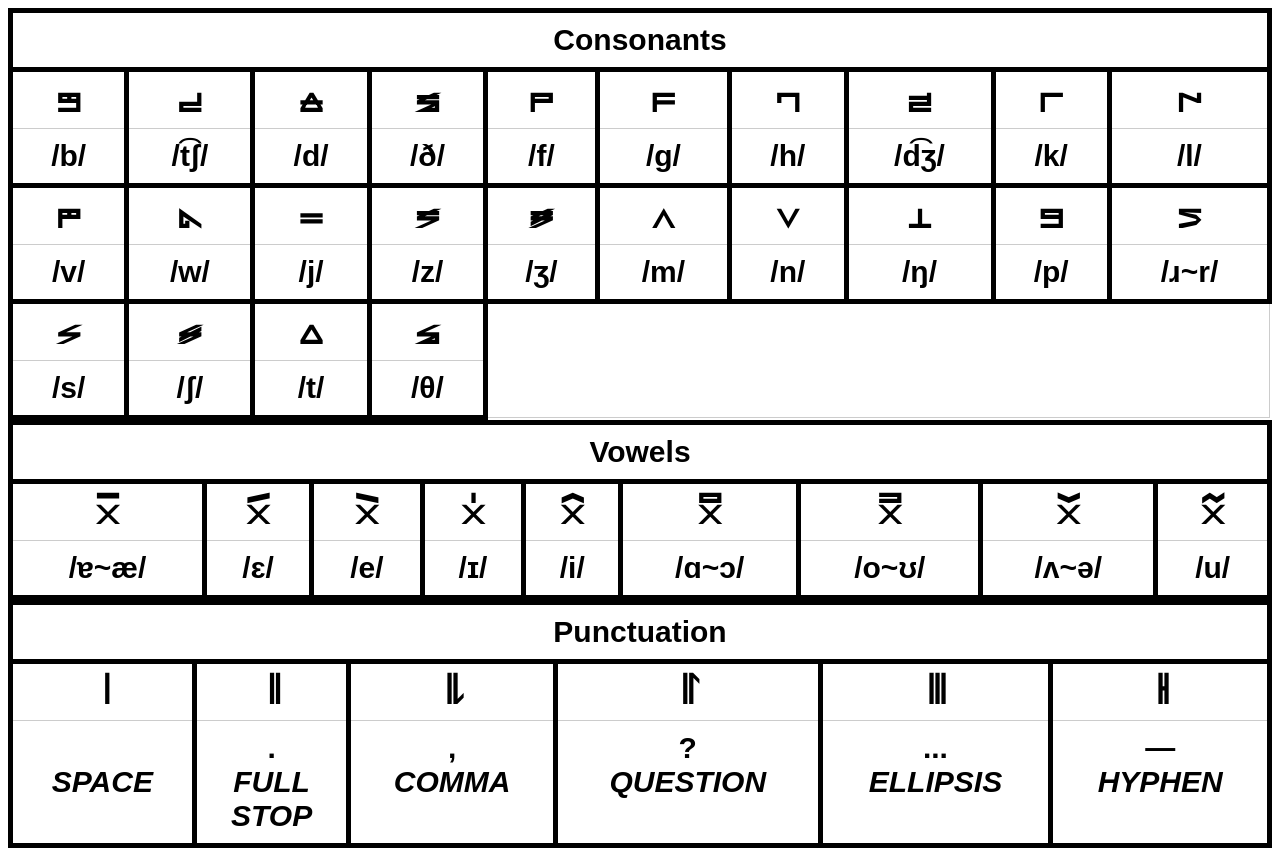
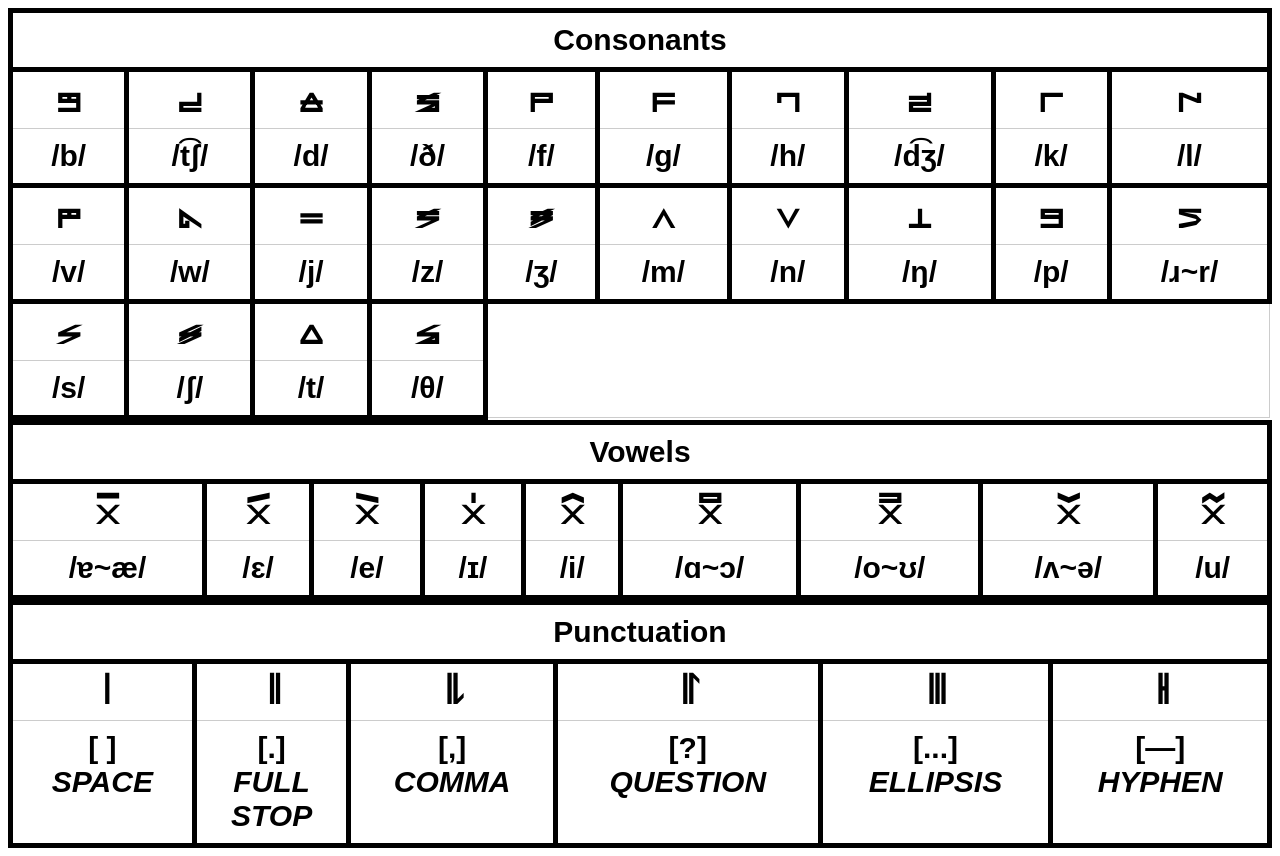
Before and after one commit to JactusTheCactus/new-abugida, a website: page ipa.html in a window 1280 px wide. Drawn offline with Linux system fonts and the light colour scheme.

Commit message:
Update ipa.html

```diff
--- a/ipa.html
+++ b/ipa.html
@@ -111,12 +111,12 @@
 			<td>-</td>
 		</tr>
 		<tr class="punc">
-			<td> <br><i>SPACE</i></td>
-			<td>.<br><i>FULL<br>STOP</i></td>
-			<td>,<br><i>COMMA</i></td>
-			<td>?<br><i>QUESTION</i></td>
-			<td>...<br><i>ELLIPSIS</i></td>
-			<td>&mdash;<br><i>HYPHEN</i></td>
+			<td>[ ]<br><i>SPACE</i></td>
+			<td>[.]<br><i>FULL<br>STOP</i></td>
+			<td>[,]<br><i>COMMA</i></td>
+			<td>[?]<br><i>QUESTION</i></td>
+			<td>[...]<br><i>ELLIPSIS</i></td>
+			<td>[&mdash;]<br><i>HYPHEN</i></td>
 		</tr>
 	</table>
 </body>
```
